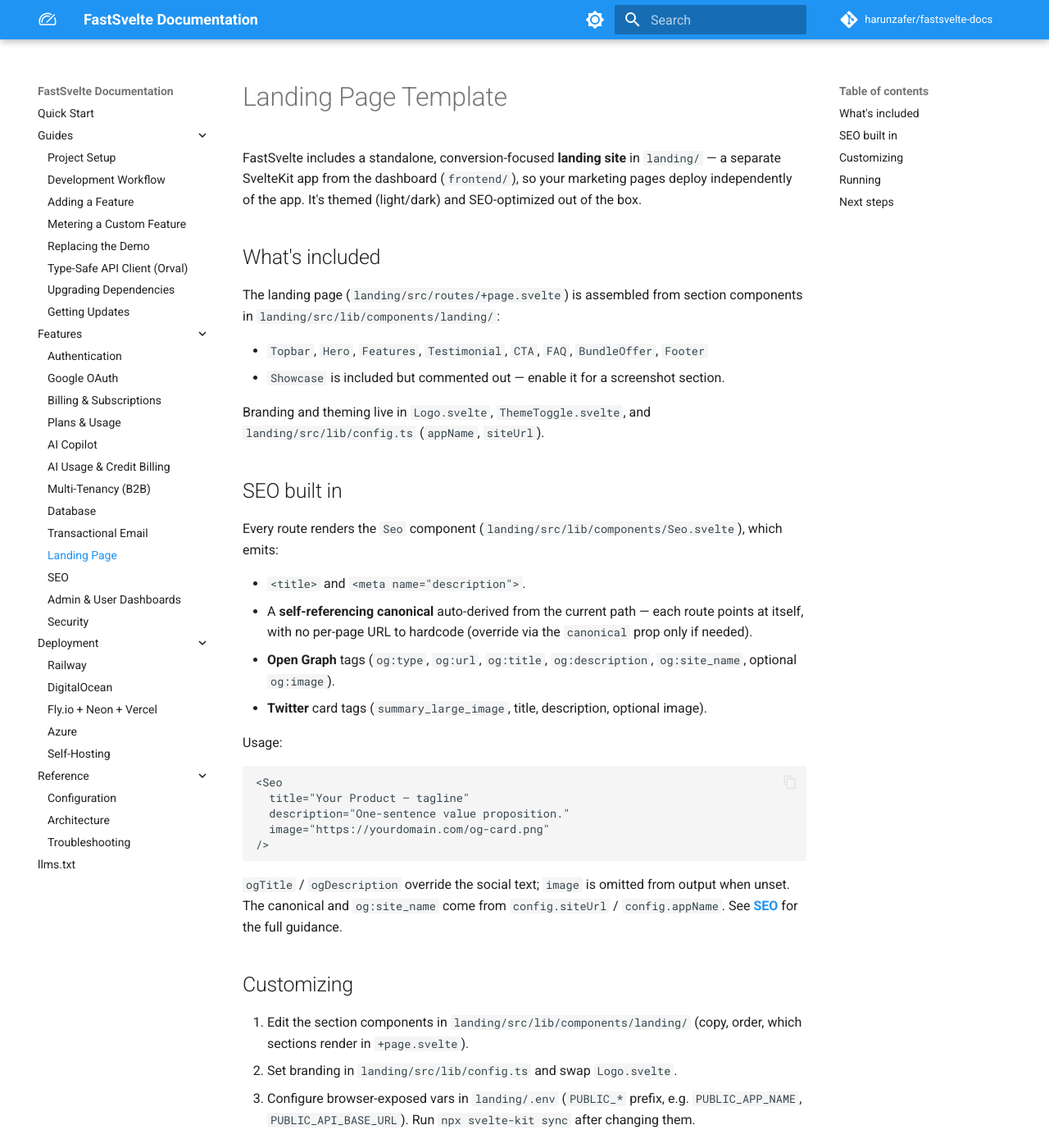
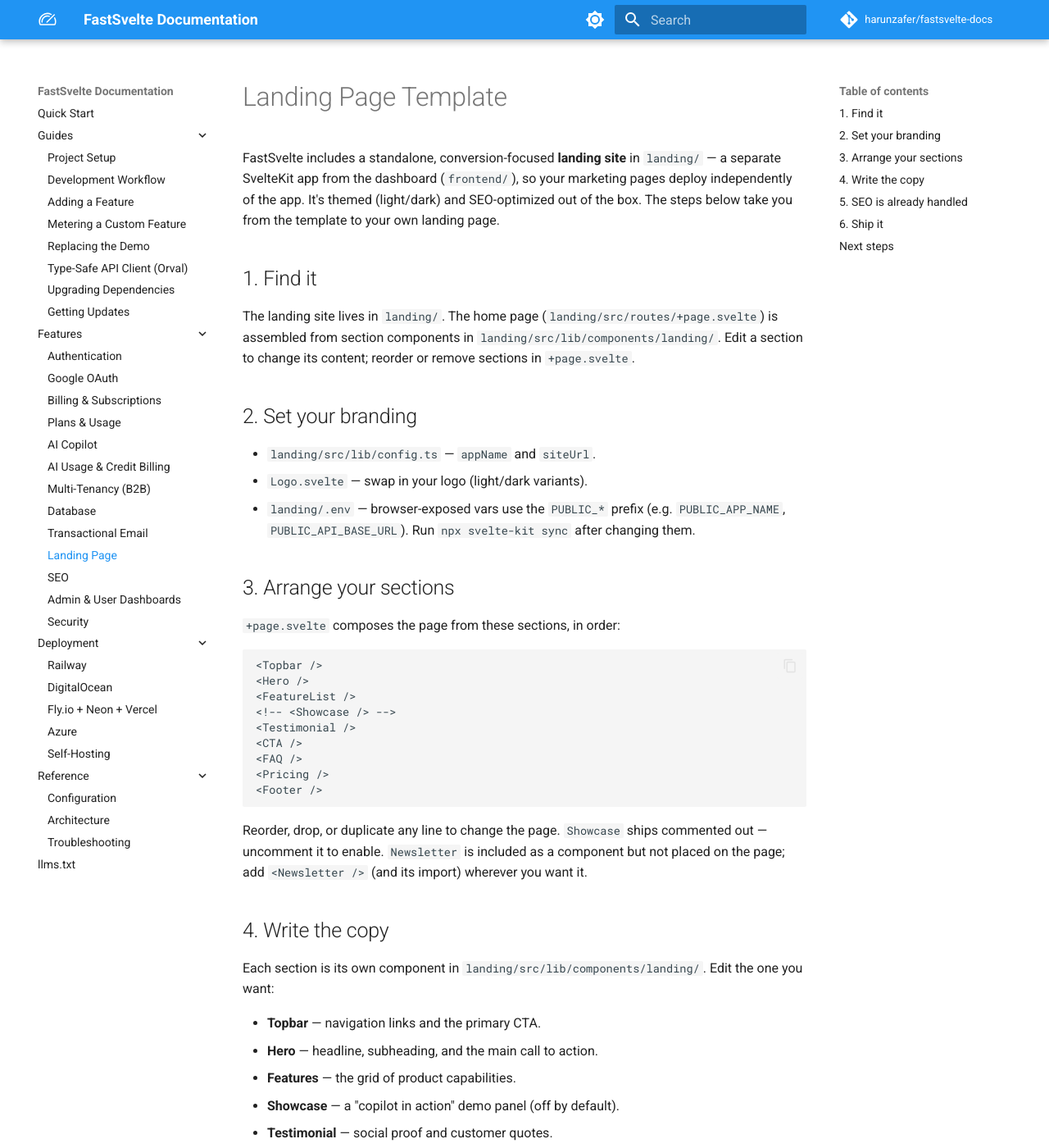
Before and after one commit to harunzafer/fastsvelte-docs, an MkDocs documentation site: the page built from docs/features/landing-page.md, in a window 1280 px wide and 1400 px high. Shown: the whole window at 82% size. Built offline with MkDocs 1.6.1 and Material for MkDocs 9.7.7, drawn with Linux system fonts in a browser that asks for light colours; comment, search, counter and statistics services are not loaded; some of the changed text lies outside the part shown.

Commit message:
docs(landing-page): restructure as a step-by-step guide; rename BundleOffer->Pricing; add Showcase + Newsletter sections

````diff
--- a/docs/features/landing-page.md
+++ b/docs/features/landing-page.md
@@ -5,45 +5,56 @@ keywords: "fastsvelte landing page, sveltekit landing template, saas marketing s
 
 # Landing Page Template
 
-FastSvelte includes a standalone, conversion-focused **landing site** in `landing/` — a separate SvelteKit app from the dashboard (`frontend/`), so your marketing pages deploy independently of the app. It's themed (light/dark) and SEO-optimized out of the box.
+FastSvelte includes a standalone, conversion-focused **landing site** in `landing/` — a separate SvelteKit app from the dashboard (`frontend/`), so your marketing pages deploy independently of the app. It's themed (light/dark) and SEO-optimized out of the box. The steps below take you from the template to your own landing page.
 
-## What's included
+## 1. Find it
 
-The landing page (`landing/src/routes/+page.svelte`) is assembled from section components in `landing/src/lib/components/landing/`:
+The landing site lives in `landing/`. The home page (`landing/src/routes/+page.svelte`) is assembled from section components in `landing/src/lib/components/landing/`. Edit a section to change its content; reorder or remove sections in `+page.svelte`.
 
-- `Topbar`, `Hero`, `Features`, `Testimonial`, `CTA`, `FAQ`, `BundleOffer`, `Footer`
-- `Showcase` is included but commented out — enable it for a screenshot section.
+## 2. Set your branding
 
-Branding and theming live in `Logo.svelte`, `ThemeToggle.svelte`, and `landing/src/lib/config.ts` (`appName`, `siteUrl`).
+- `landing/src/lib/config.ts` — `appName` and `siteUrl`.
+- `Logo.svelte` — swap in your logo (light/dark variants).
+- `landing/.env` — browser-exposed vars use the `PUBLIC_*` prefix (e.g. `PUBLIC_APP_NAME`, `PUBLIC_API_BASE_URL`). Run `npx svelte-kit sync` after changing them.
 
-## SEO built in
+## 3. Arrange your sections
 
-Every route renders the `Seo` component (`landing/src/lib/components/Seo.svelte`), which emits:
-
-- `<title>` and `<meta name="description">`.
-- A **self-referencing canonical** auto-derived from the current path — each route points at itself, with no per-page URL to hardcode (override via the `canonical` prop only if needed).
-- **Open Graph** tags (`og:type`, `og:url`, `og:title`, `og:description`, `og:site_name`, optional `og:image`).
-- **Twitter** card tags (`summary_large_image`, title, description, optional image).
-
-Usage:
+`+page.svelte` composes the page from these sections, in order:
 
 ```svelte
-<Seo
-  title="Your Product — tagline"
-  description="One-sentence value proposition."
-  image="https://yourdomain.com/og-card.png"
-/>
+<Topbar />
+<Hero />
+<FeatureList />
+<!-- <Showcase /> -->
+<Testimonial />
+<CTA />
+<FAQ />
+<Pricing />
+<Footer />
 ```
 
-`ogTitle` / `ogDescription` override the social text; `image` is omitted from output when unset. The canonical and `og:site_name` come from `config.siteUrl` / `config.appName`. See **[SEO](seo.md)** for the full guidance.
+Reorder, drop, or duplicate any line to change the page. `Showcase` ships commented out — uncomment it to enable. `Newsletter` is included as a component but not placed on the page; add `<Newsletter />` (and its import) wherever you want it.
 
-## Customizing
+## 4. Write the copy
 
-1. Edit the section components in `landing/src/lib/components/landing/` (copy, order, which sections render in `+page.svelte`).
-2. Set branding in `landing/src/lib/config.ts` and swap `Logo.svelte`.
-3. Configure browser-exposed vars in `landing/.env` (`PUBLIC_*` prefix, e.g. `PUBLIC_APP_NAME`, `PUBLIC_API_BASE_URL`). Run `npx svelte-kit sync` after changing them.
+Each section is its own component in `landing/src/lib/components/landing/`. Edit the one you want:
 
-## Running
+- **Topbar** — navigation links and the primary CTA.
+- **Hero** — headline, subheading, and the main call to action.
+- **Features** — the grid of product capabilities.
+- **Showcase** — a "copilot in action" demo panel (off by default).
+- **Testimonial** — social proof and customer quotes.
+- **Pricing** — pricing tiers (this was previously named `BundleOffer`).
+- **FAQ** — common questions and answers.
+- **CTA** — the closing call to action.
+- **Newsletter** — an email-capture signup (UI only — wire the `<form>` to your email provider; off by default).
+- **Footer** — links, legal, and social.
+
+## 5. SEO is already handled
+
+Every route renders the `Seo` component (`landing/src/lib/components/Seo.svelte`), so titles, descriptions, self-referencing canonicals, and Open Graph / Twitter cards are set for you — no per-page URLs to hardcode. See **[SEO](seo.md)** to customize it.
+
+## 6. Ship it
 
 See `landing/README.md` for commands (`npm run dev`, `npm run build`). The landing site deploys independently — see [Deployment](../deployment/index.md).
 
````
